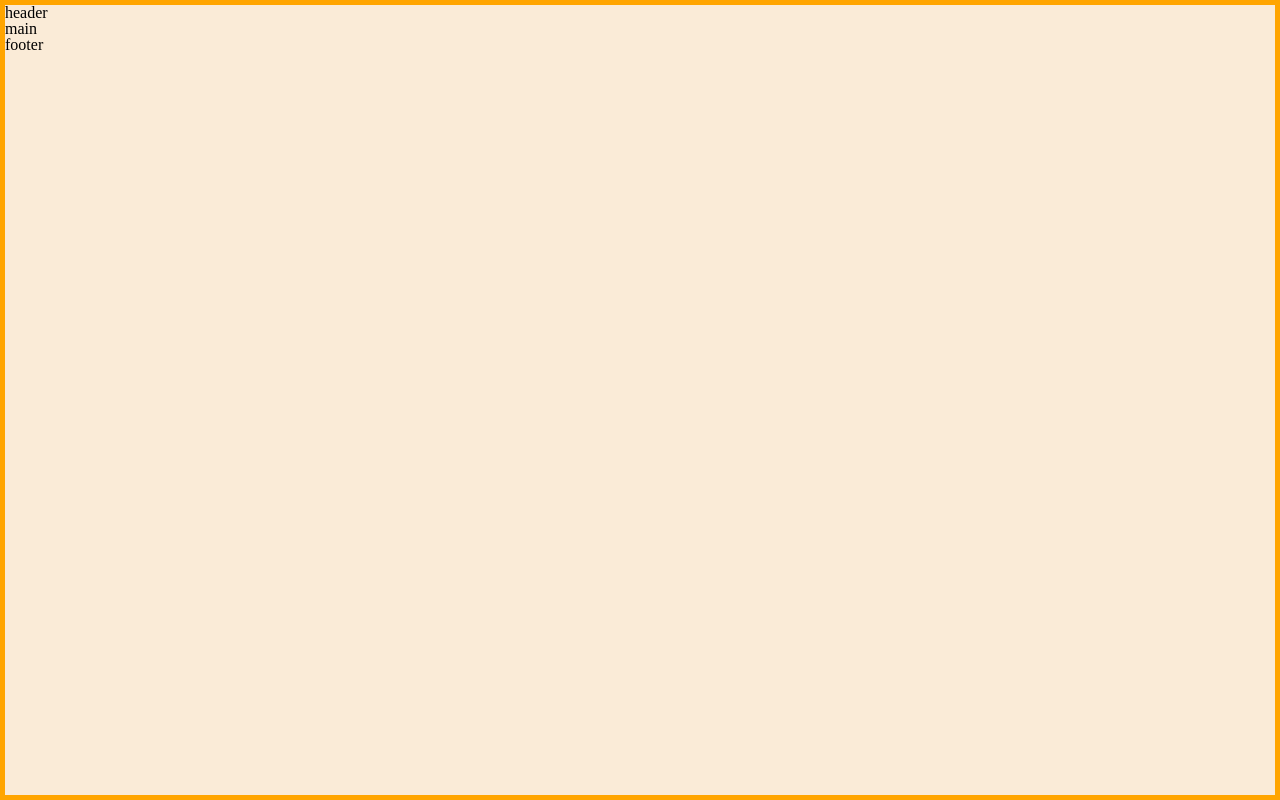
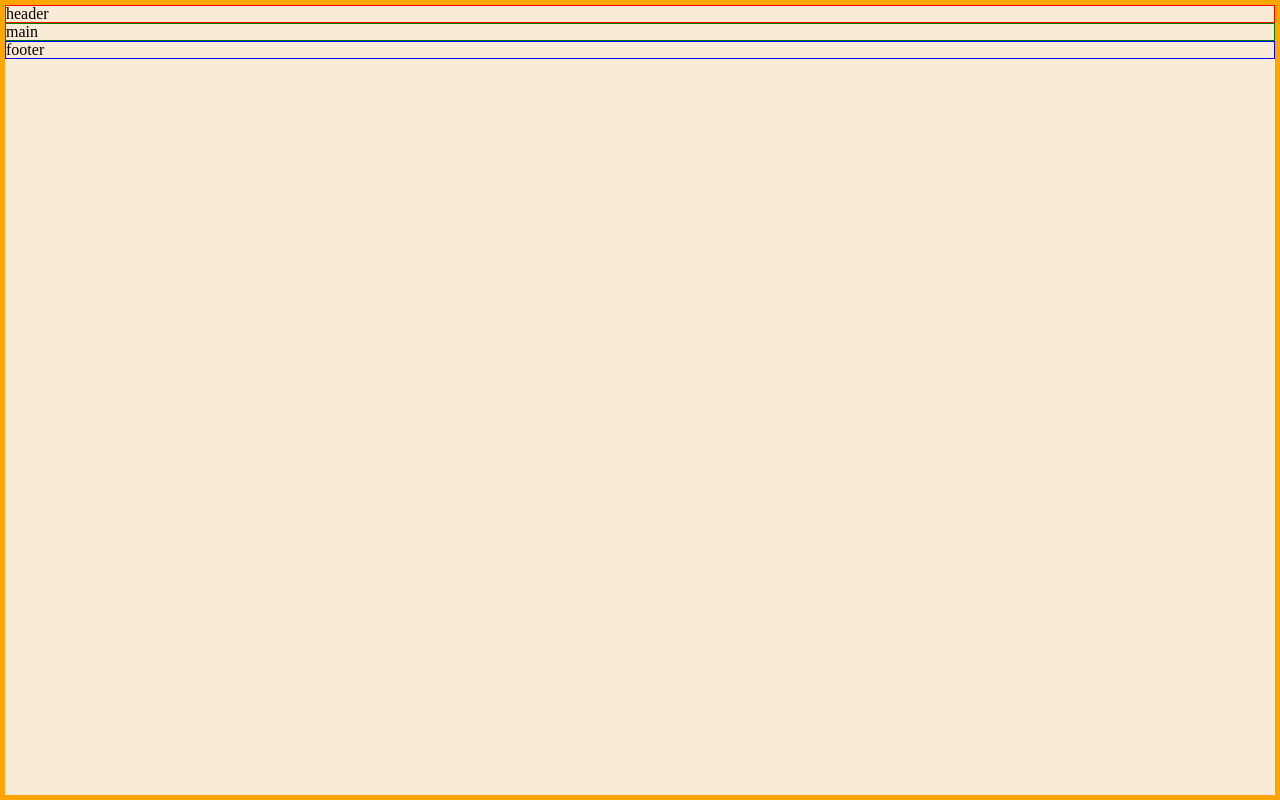
Before and after one commit to Lucas-Ed/Aplica-o-web, a plain HTML site: page src/views/index.html in a window 1280 px wide. Drawn offline with Linux system fonts and the light colour scheme.

Commit message:
18/09/2021 commit dois

```diff
--- a/public/layouts/grid-layout.css
+++ b/public/layouts/grid-layout.css
@@ -8,3 +8,15 @@ body {
   height: 100%;
   border: 5px solid orange;
 }
+
+#header-block {
+  border: 1px solid red;
+}
+
+#main-block {
+  border: 1px solid green;
+}
+
+#footer-block {
+  border: 1px solid blue;
+}
--- a/src/views/index.html
+++ b/src/views/index.html
@@ -30,9 +30,9 @@
 <body id="page-landing">
     <div id="container">
 
-        <header class="header-block">header</header>
-        <main class="main-block">main</main>
-        <footer class="footer-block">footer</footer>
+        <header id="header-block">header</header>
+        <main id="main-block">main</main>
+        <footer id="footer-block">footer</footer>
     </div>
 </body>
 
```
